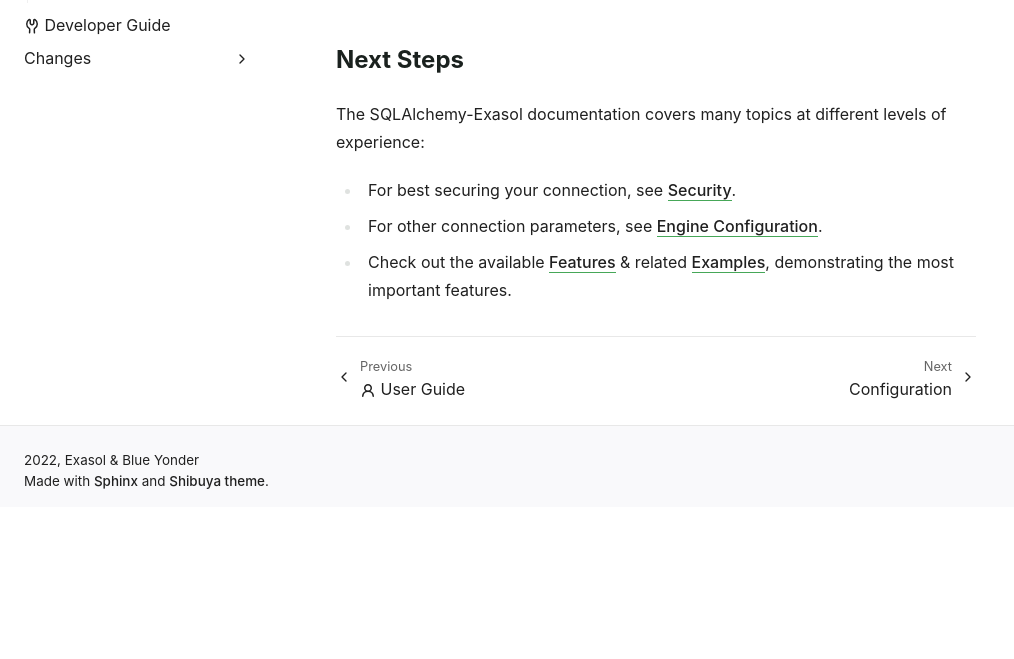
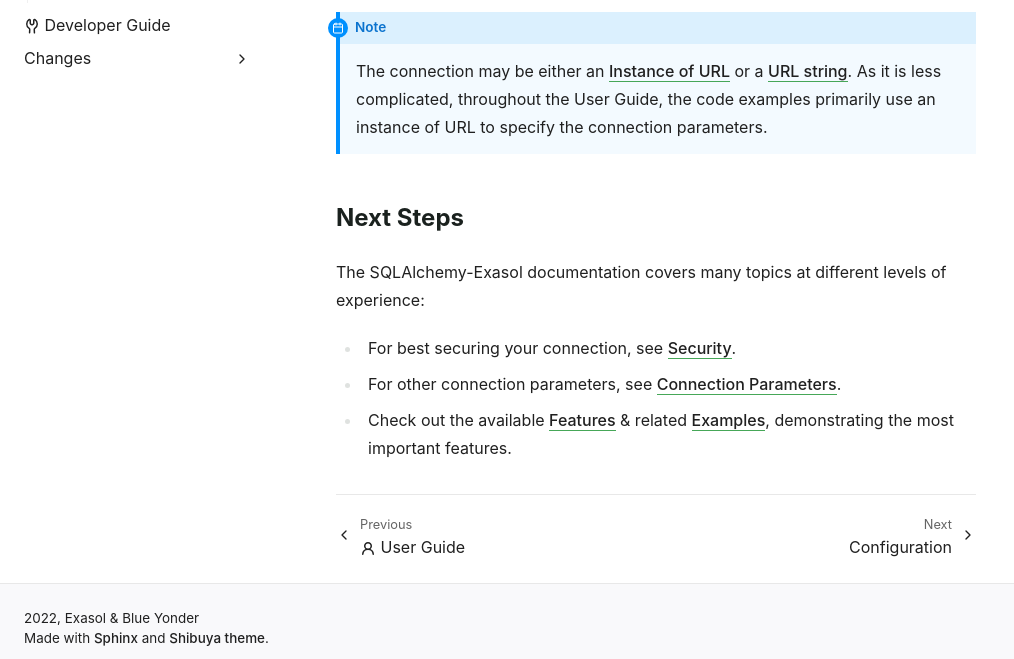
Before and after one commit to exasol/sqlalchemy-exasol, a Sphinx documentation site: the page built from doc/user_guide/getting_started.rst, in a window 1280 px wide and 900 px high, scrolled down 751 px, cut to the strip 241-900 px from the top of the window. Shown: the whole strip, without its empty margins (0-1014 px from the left). Built offline with Sphinx 7.4.7, drawn with Linux system fonts in a browser that asks for light colours; before the commit the page ends 1499 px from its top, so only the background shows below that.

```diff
--- a/doc/user_guide/configuration/engine_configuration.rst
+++ b/doc/user_guide/configuration/connection_specification.rst
@@ -1,7 +1,7 @@
-.. _engine_configuration:
+.. _connection_specification:
 
-Engine Configuration
-=====================
+Connection Specification
+========================
 
 .. _specifying_url:
 
--- a/doc/user_guide/configuration/index.rst
+++ b/doc/user_guide/configuration/index.rst
@@ -6,6 +6,6 @@
 .. toctree::
     :maxdepth: 2
 
-    engine_configuration
+    connection_specification
     connection_parameters
     security
--- a/doc/user_guide/getting_started.rst
+++ b/doc/user_guide/getting_started.rst
@@ -34,12 +34,18 @@
        :language: python3
        :caption: examples/getting_started/0_test_first_connection.py
 
+..  note::
+
+    The connection may be either an :ref:`instance_url` or a :ref:`url_string`. As it is
+    less complicated, throughout the User Guide, the code examples primarily use an
+    instance of URL to specify the connection parameters.
+
 Next Steps
 ----------
 
 The SQLAlchemy-Exasol documentation covers many topics at different levels of experience:
 
 * For best securing your connection, see :ref:`security`.
-* For other connection parameters, see :ref:`engine_configuration`.
+* For other connection parameters, see :ref:`connection_parameters`.
 * Check out the available :ref:`features` & related :ref:`examples`, demonstrating the most
   important features.
```
